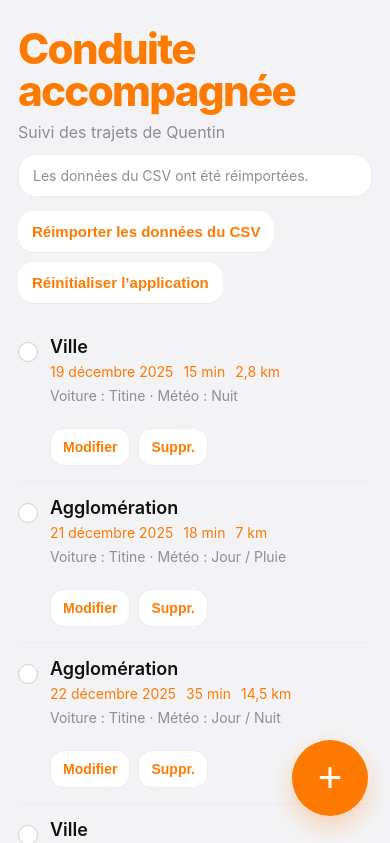
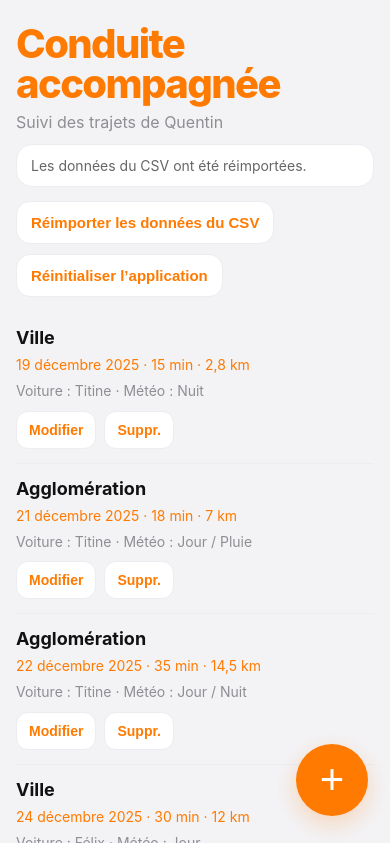
Before and after one commit to luiscoixao/conduite, a plain HTML site: page index.html in a window 390 px wide. Both pictures are taken after a click on the button "Réimporter les données du CSV". Shown: the top 843 px of the page. Drawn offline with Linux system fonts and the light colour scheme.

Commit message:
Update index.html

```diff
--- a/index.html
+++ b/index.html
@@ -1,289 +1,58 @@
 <!DOCTYPE html>
 <html lang="fr">
 <head>
-<meta charset="UTF-8" />
-<meta name="viewport" content="width=device-width, initial-scale=1.0, viewport-fit=cover" />
-<link rel="apple-touch-icon" href="icon.png" />
+<meta charset="UTF-8">
+<meta name="viewport" content="width=device-width, initial-scale=1.0, viewport-fit=cover">
 <title>Conduite accompagnée</title>
-
+<link rel="apple-touch-icon" href="icon.png">
 <style>
 *{box-sizing:border-box;-webkit-tap-highlight-color:transparent}
-
-:root{
-  --bg:#f3f3f6;
-  --text:#111;
-  --muted:#8e8e93;
-  --accent:#ff7a00;
-  --line:#ececf1;
-  --card:#fff;
-}
-
-body{
-  margin:0;
-  font-family:-apple-system,BlinkMacSystemFont,"SF Pro Text",sans-serif;
-  background:var(--bg);
-  color:var(--text);
-  padding:28px 18px 140px;
-}
-
+body{margin:0;padding:24px 16px 130px;background:#f3f3f6;color:#111;font-family:-apple-system,BlinkMacSystemFont,"SF Pro Text",sans-serif}
 .app{max-width:760px;margin:0 auto}
-
-h1{
-  margin:0 0 10px;
-  font-size:42px;
-  font-weight:800;
-  letter-spacing:-0.04em;
-  color:var(--accent);
-  line-height:1;
-}
-
-.subtitle{
-  color:var(--muted);
-  font-size:16px;
-  margin-bottom:12px;
-}
-
-.notice{
-  background:#fff;
-  border:1px solid var(--line);
-  border-radius:18px;
-  padding:12px 14px;
-  margin-bottom:14px;
-  font-size:14px;
-  color:var(--muted);
-}
-
-.top-actions{
-  display:flex;
-  gap:10px;
-  margin-bottom:18px;
-  flex-wrap:wrap;
-}
-
-.small-btn,
-.btn,
-.fab,
-.mini-btn{
-  appearance:none;
-  -webkit-appearance:none;
-  border:none;
-  cursor:pointer;
-  pointer-events:auto;
-}
-
-.small-btn{
-  background:#fff;
-  color:var(--accent);
-  border-radius:16px;
-  padding:12px 14px;
-  font-size:15px;
-  font-weight:700;
-  box-shadow:0 1px 0 rgba(0,0,0,.03);
-}
-
-.list{display:flex;flex-direction:column}
-
-.drive{
-  display:grid;
-  grid-template-columns:20px 1fr auto;
-  gap:12px;
-  padding:15px 0;
-  border-bottom:1px solid var(--line);
-  align-items:start;
-}
-
-.drive-bullet{
-  width:20px;
-  height:20px;
-  border-radius:50%;
-  border:1.5px solid #d1d1d6;
-  margin-top:6px;
-  background:#fff;
-}
-
-.drive-main{min-width:0}
-
-.drive-title{
-  font-size:18px;
-  font-weight:600;
-}
-
-.drive-meta{
-  margin-top:6px;
-  font-size:14px;
-  color:var(--accent);
-  display:flex;
-  gap:10px;
-  flex-wrap:wrap;
-}
-
-.drive-note{
-  margin-top:7px;
-  font-size:14px;
-  color:var(--muted);
-  line-height:1.35;
-}
-
-.drive-actions{
-  display:flex;
-  gap:8px;
-  align-self:center;
-}
-
-.mini-btn{
-  background:#fff;
-  border:1px solid var(--line);
-  color:var(--accent);
-  border-radius:14px;
-  padding:10px 12px;
-  font-size:14px;
-  font-weight:700;
-}
-
-.empty{
-  color:var(--muted);
-  font-size:17px;
-  display:none;
-}
-
-.totals{
-  margin-top:22px;
-  background:var(--card);
-  border-radius:22px;
-  padding:18px;
-  display:grid;
-  grid-template-columns:1fr 1fr;
-  gap:12px;
-  box-shadow:0 1px 0 rgba(0,0,0,.03);
-}
-
-.total-box{
-  background:#fafafc;
-  border:1px solid var(--line);
-  border-radius:18px;
-  padding:14px;
-}
-
-.total-label{
-  font-size:13px;
-  color:var(--muted);
-  margin-bottom:6px;
-}
-
-.total-value{
-  font-size:28px;
-  font-weight:800;
-  letter-spacing:-0.03em;
-  color:var(--accent);
-}
-
-.editor-backdrop{
-  position:fixed;
-  inset:0;
-  background:rgba(0,0,0,.22);
-  display:none;
-  align-items:flex-end;
-  padding:12px;
-  z-index:9999;
-}
-
-.editor-backdrop.open{display:flex}
-
-.editor-sheet{
-  width:100%;
-  background:#fff;
-  border-radius:28px;
-  padding:18px;
-  max-height:92vh;
-  overflow:auto;
-  box-shadow:0 12px 40px rgba(0,0,0,.18);
-}
-
-.editor-title{
-  font-size:22px;
-  font-weight:700;
-  color:var(--accent);
-  margin-bottom:12px;
-}
-
-.field{
-  width:100%;
-  padding:14px;
-  border-radius:18px;
-  border:1px solid #e7e7ec;
-  margin-bottom:12px;
-  font-size:17px;
-  flex:1;
-  min-width:0;
-  background:#fff;
-  color:#111;
-}
-
-.field:focus{
-  border-color:var(--accent);
-  outline:none;
-}
-
-.row{
-  display:flex;
-  gap:10px;
-}
-
-.actions{
-  display:flex;
-  gap:10px;
-  margin-top:8px;
-}
-
-.btn{
-  flex:1;
-  padding:14px;
-  border-radius:18px;
-  font-weight:700;
-  font-size:16px;
-}
-
-.btn-cancel{
-  background:#f2f2f7;
-  color:#111;
-}
-
-.btn-save{
-  background:var(--accent);
-  color:#fff;
-}
-
-.fab{
-  position:fixed;
-  right:22px;
-  bottom:28px;
-  width:76px;
-  height:76px;
-  border-radius:50%;
-  background:var(--accent);
-  color:#fff;
-  font-size:42px;
-  box-shadow:0 10px 24px rgba(255,122,0,.28);
-  z-index:1000;
-}
-
-@media (max-width:560px){
-  .drive{grid-template-columns:20px 1fr}
-  .drive-actions{
-    grid-column:2;
-    justify-self:start;
-    margin-top:10px;
-  }
-  .totals{grid-template-columns:1fr}
+h1{margin:0 0 8px;font-size:40px;line-height:1;font-weight:800;letter-spacing:-0.04em;color:#ff7a00}
+.subtitle{font-size:16px;color:#8e8e93;margin-bottom:12px}
+.notice{background:#fff;border:1px solid #ececf1;border-radius:16px;padding:12px 14px;font-size:14px;color:#666;margin-bottom:14px}
+.top-actions{display:flex;gap:10px;flex-wrap:wrap;margin-bottom:16px}
+.small-btn,.mini-btn,.btn,.fab{appearance:none;-webkit-appearance:none;border:none;cursor:pointer}
+.small-btn{background:#fff;color:#ff7a00;border:1px solid #ececf1;border-radius:14px;padding:12px 14px;font-size:15px;font-weight:700}
+.list{display:block}
+.drive{display:block;background:transparent;border-bottom:1px solid #ececf1;padding:14px 0}
+.drive-title{font-size:18px;font-weight:700;margin-bottom:6px}
+.drive-meta{font-size:14px;color:#ff7a00;line-height:1.5}
+.drive-note{margin-top:6px;font-size:14px;color:#8e8e93;line-height:1.4}
+.drive-actions{display:flex;gap:8px;margin-top:10px}
+.mini-btn{background:#fff;color:#ff7a00;border:1px solid #ececf1;border-radius:12px;padding:10px 12px;font-size:14px;font-weight:700}
+.empty{display:none;font-size:17px;color:#8e8e93;padding:10px 0}
+.totals{margin-top:22px}
+.total-box{background:#fff;border:1px solid #ececf1;border-radius:18px;padding:14px;margin-bottom:12px}
+.total-label{font-size:13px;color:#8e8e93;margin-bottom:6px}
+.total-value{font-size:28px;font-weight:800;letter-spacing:-0.03em;color:#ff7a00}
+.editor-backdrop{display:none;position:fixed;left:0;right:0;top:0;bottom:0;background:rgba(0,0,0,.22);padding:12px;z-index:9999}
+.editor-backdrop.open{display:block}
+.editor-sheet{position:absolute;left:12px;right:12px;bottom:12px;background:#fff;border-radius:24px;padding:18px;max-height:88vh;overflow:auto}
+.editor-title{font-size:22px;font-weight:700;color:#ff7a00;margin-bottom:12px}
+.field{display:block;width:100%;padding:14px;border-radius:16px;border:1px solid #e7e7ec;margin-bottom:12px;font-size:17px;background:#fff;color:#111}
+.row{display:block}
+.actions{display:flex;gap:10px;margin-top:8px}
+.btn{flex:1;padding:14px;border-radius:16px;font-weight:700;font-size:16px}
+.btn-cancel{background:#f2f2f7;color:#111}
+.btn-save{background:#ff7a00;color:#fff}
+.fab{position:fixed;right:22px;bottom:28px;width:72px;height:72px;border-radius:36px;background:#ff7a00;color:#fff;font-size:42px;z-index:1000;box-shadow:0 8px 24px rgba(255,122,0,.25)}
+.debug{white-space:pre-wrap;background:#fff3f3;border:1px solid #ffd1d1;color:#b00020;border-radius:14px;padding:12px;margin-bottom:12px;display:none}
+@media (min-width:561px){
+.row{display:flex;gap:10px}
+.row .field{flex:1}
+.totals{display:flex;gap:12px}
+.totals .total-box{flex:1;margin-bottom:0}
 }
 </style>
 </head>
-
 <body>
 <div class="app">
   <h1>Conduite accompagnée</h1>
   <div class="subtitle">Suivi des trajets de Quentin</div>
-  <div class="notice" id="notice">Les trajets du fichier CSV sont déjà importés.</div>
+  <div id="debug" class="debug"></div>
+  <div id="notice" class="notice">Les trajets du fichier CSV sont déjà importés.</div>
 
   <div class="top-actions">
     <button id="importBtn" class="small-btn" type="button">Réimporter les données du CSV</button>
@@ -309,23 +78,18 @@ h1{
 
 <div id="editorBackdrop" class="editor-backdrop">
   <div class="editor-sheet">
-    <div class="editor-title" id="editorTitle">Nouveau trajet</div>
-
-    <input id="driveCar" class="field" placeholder="Voiture" />
-    <input id="driveDate" type="date" class="field" />
-
+    <div id="editorTitle" class="editor-title">Nouveau trajet</div>
+    <input id="driveCar" class="field" placeholder="Voiture">
+    <input id="driveDate" type="date" class="field">
     <div class="row">
-      <input id="driveTrip" class="field" placeholder="Trajet" />
-      <input id="driveWeather" class="field" placeholder="Météo" />
+      <input id="driveTrip" class="field" placeholder="Trajet">
+      <input id="driveWeather" class="field" placeholder="Météo">
     </div>
-
     <div class="row">
-      <input id="driveDuration" type="number" min="0" step="1" class="field" placeholder="Durée (min)" />
-      <input id="driveKm" type="number" min="0" step="0.1" class="field" placeholder="Km" />
+      <input id="driveDuration" type="number" min="0" step="1" class="field" placeholder="Durée (min)">
+      <input id="driveKm" type="number" min="0" step="0.1" class="field" placeholder="Km">
     </div>
-
-    <input id="driveComment" class="field" placeholder="Commentaire" />
-
+    <input id="driveComment" class="field" placeholder="Commentaire">
     <div class="actions">
       <button id="cancelBtn" class="btn btn-cancel" type="button">Annuler</button>
       <button id="saveBtn" class="btn btn-save" type="button">Enregistrer</button>
@@ -334,6 +98,7 @@ h1{
 </div>
 
 <script>
+(function(){
   var INITIAL_DRIVES = [
     {car:"Titine",date:"2025-12-19",trip:"Ville",duration:15,km:2.8,weather:"Nuit",comment:""},
     {car:"Titine",date:"2025-12-21",trip:"Agglomération",duration:18,km:7,weather:"Jour / Pluie",comment:""},
@@ -356,31 +121,29 @@ var INITIAL_DRIVES = [
     {car:"Félix",date:"2026-03-18",trip:"Ville",duration:15,km:4,weather:"Jour",comment:""}
   ];
 
-var STORAGE_KEY = "drives_conduite_quentin_v5";
+  var STORAGE_KEY = "drives_conduite_quentin_v6";
   var editingIndex = null;
   var memoryDrives = cloneInitial();
+  var CAN_STORE = storageAvailable();
+
+  function showDebug(msg){
+    var box = document.getElementById('debug');
+    box.style.display = 'block';
+    box.innerHTML = msg;
+  }
+
+  window.onerror = function(message, source, lineno, colno){
+    showDebug('Erreur Safari détectée :\n' + message + '\nLigne : ' + lineno + (colno ? ' / Colonne : ' + colno : ''));
+  };
 
   function cloneInitial(){
-  var arr = [];
-  var i;
-  for(i = 0; i < INITIAL_DRIVES.length; i++){
-    arr.push({
-      car: INITIAL_DRIVES[i].car,
-      date: INITIAL_DRIVES[i].date,
-      trip: INITIAL_DRIVES[i].trip,
-      duration: INITIAL_DRIVES[i].duration,
-      km: INITIAL_DRIVES[i].km,
-      weather: INITIAL_DRIVES[i].weather,
-      comment: INITIAL_DRIVES[i].comment
-    });
-  }
-  return arr;
+    return JSON.parse(JSON.stringify(INITIAL_DRIVES));
   }
 
   function storageAvailable(){
     try{
-    var key = "__test_storage__";
-    localStorage.setItem(key, "1");
+      var key = '__test_storage__';
+      localStorage.setItem(key,'1');
       localStorage.removeItem(key);
       return true;
     }catch(e){
@@ -388,24 +151,16 @@ function storageAvailable(){
     }
   }
 
-var CAN_STORE = storageAvailable();
-
   function getDrives(){
-  if(!CAN_STORE){
-    return memoryDrives;
-  }
-
+    if(!CAN_STORE){ return memoryDrives; }
     try{
       var raw = localStorage.getItem(STORAGE_KEY);
       if(!raw){
-      var seeded = cloneInitial();
-      localStorage.setItem(STORAGE_KEY, JSON.stringify(seeded));
-      return seeded;
+        localStorage.setItem(STORAGE_KEY, JSON.stringify(cloneInitial()));
+        return cloneInitial();
       }
       var parsed = JSON.parse(raw);
-    if(Object.prototype.toString.call(parsed) === "[object Array]"){
-      return parsed;
-    }
+      if(Object.prototype.toString.call(parsed) === '[object Array]') return parsed;
       return cloneInitial();
     }catch(e){
       return cloneInitial();
@@ -413,190 +168,139 @@ function getDrives(){
   }
 
   function saveDrives(drives){
-  if(!CAN_STORE){
-    memoryDrives = drives;
-    return;
-  }
+    if(!CAN_STORE){ memoryDrives = drives; return; }
     localStorage.setItem(STORAGE_KEY, JSON.stringify(drives));
   }
 
   function escapeHtml(str){
-  return String(str || "")
-    .replace(/&/g,"&amp;")
-    .replace(/</g,"&lt;")
-    .replace(/>/g,"&gt;")
-    .replace(/"/g,"&quot;")
-    .replace(/'/g,"&#039;");
+    return String(str || '')
+      .replace(/&/g,'&amp;')
+      .replace(/</g,'&lt;')
+      .replace(/>/g,'&gt;')
+      .replace(/"/g,'&quot;')
+      .replace(/'/g,'&#039;');
   }
 
   function formatDateFr(date){
-  if(!date) return "Date non renseignée";
-
-  var parts = date.split("-");
+    if(!date) return 'Date non renseignée';
+    if(date.indexOf('-') === -1) return date;
+    var parts = date.split('-');
     if(parts.length !== 3) return date;
-
-  var year = parseInt(parts[0],10);
-  var month = parseInt(parts[1],10) - 1;
-  var day = parseInt(parts[2],10);
-
-  var d = new Date(year, month, day);
+    var d = new Date(parseInt(parts[0],10), parseInt(parts[1],10)-1, parseInt(parts[2],10));
     if(isNaN(d.getTime())) return date;
-
-  return d.toLocaleDateString("fr-FR", {
-    day:"numeric",
-    month:"long",
-    year:"numeric"
-  });
+    return d.toLocaleDateString('fr-FR', {day:'numeric', month:'long', year:'numeric'});
   }
 
   function formatKm(value){
     var num = Number(value || 0);
-  return num.toLocaleString("fr-FR", {
-    minimumFractionDigits:0,
-    maximumFractionDigits:1
-  }) + " km";
+    return num.toLocaleString('fr-FR', {minimumFractionDigits:0, maximumFractionDigits:1}) + ' km';
   }
 
   function formatDuration(minutes){
     var total = Math.round(Number(minutes || 0));
-  var h = Math.floor(total / 60);
+    var h = Math.floor(total/60);
     var m = total % 60;
-
-  if(h && m) return h + " h " + m + " min";
-  if(h) return h + " h";
-  return m + " min";
+    if(h && m) return h + ' h ' + m + ' min';
+    if(h) return h + ' h';
+    return m + ' min';
   }
 
   function setNotice(text){
-  document.getElementById("notice").textContent = text;
+    document.getElementById('notice').innerHTML = text;
   }
 
   function updateTotals(drives){
     var totalKm = 0;
     var totalMin = 0;
     var i;
-
-  for(i = 0; i < drives.length; i++){
+    for(i=0;i<drives.length;i++){
       totalKm += Number(drives[i].km || 0);
       totalMin += Number(drives[i].duration || 0);
     }
-
-  document.getElementById("totalKm").textContent = formatKm(totalKm);
-  document.getElementById("totalHours").textContent = formatDuration(totalMin);
+    document.getElementById('totalKm').innerHTML = formatKm(totalKm);
+    document.getElementById('totalHours').innerHTML = formatDuration(totalMin);
   }
 
   function buildDetail(drive){
-  var parts = [];
-
-  if(drive.car) parts.push("Voiture : " + escapeHtml(drive.car));
-  if(drive.weather) parts.push("Météo : " + escapeHtml(drive.weather));
-  if(drive.comment) parts.push("Note : " + escapeHtml(drive.comment));
-
-  if(!parts.length) return "Aucun détail";
-  return parts.join(" · ");
+    var arr = [];
+    if(drive.car) arr.push('Voiture : ' + escapeHtml(drive.car));
+    if(drive.weather) arr.push('Météo : ' + escapeHtml(drive.weather));
+    if(drive.comment) arr.push('Note : ' + escapeHtml(drive.comment));
+    if(!arr.length) return 'Aucun détail';
+    return arr.join(' · ');
   }
 
   function render(){
     var drives = getDrives();
-  var list = document.getElementById("driveList");
-  var empty = document.getElementById("emptyState");
+    var list = document.getElementById('driveList');
+    var empty = document.getElementById('emptyState');
     var i, drive, row, html;
-
-  list.innerHTML = "";
-
+    list.innerHTML = '';
     if(!drives.length){
-    empty.style.display = "block";
+      empty.style.display = 'block';
       updateTotals([]);
       return;
     }
-
-  empty.style.display = "none";
-
-  for(i = 0; i < drives.length; i++){
+    empty.style.display = 'none';
+    for(i=0;i<drives.length;i++){
       drive = drives[i];
-    row = document.createElement("div");
-    row.className = "drive";
-
+      row = document.createElement('div');
+      row.className = 'drive';
       html = ''
-      + '<div class="drive-bullet"></div>'
-      + '<div class="drive-main">'
-      +   '<div class="drive-title">' + escapeHtml(drive.trip || "Trajet") + '</div>'
-      +   '<div class="drive-meta">'
-      +     '<span>' + formatDateFr(drive.date) + '</span>'
-      +     '<span>' + formatDuration(drive.duration) + '</span>'
-      +     '<span>' + formatKm(drive.km) + '</span>'
-      +   '</div>'
-      +   '<div class="drive-note">' + buildDetail(drive) + '</div>'
-      + '</div>'
+        + '<div class="drive-title">' + escapeHtml(drive.trip || 'Trajet') + '</div>'
+        + '<div class="drive-meta">' + formatDateFr(drive.date) + ' · ' + formatDuration(drive.duration) + ' · ' + formatKm(drive.km) + '</div>'
+        + '<div class="drive-note">' + buildDetail(drive) + '</div>'
         + '<div class="drive-actions">'
-      +   '<button class="mini-btn" type="button" data-action="edit" data-index="' + i + '">Modifier</button>'
-      +   '<button class="mini-btn" type="button" data-action="delete" data-index="' + i + '">Suppr.</button>'
+        + '<button class="mini-btn" type="button" data-action="edit" data-index="' + i + '">Modifier</button>'
+        + '<button class="mini-btn" type="button" data-action="delete" data-index="' + i + '">Suppr.</button>'
         + '</div>';
-
       row.innerHTML = html;
       list.appendChild(row);
     }
-
     updateTotals(drives);
   }
 
   function openEditor(index){
     var drives = getDrives();
-  var isNew = (typeof index !== "number");
-  var drive;
-
+    var isNew = typeof index !== 'number';
+    var drive = isNew ? {car:'',date:'',trip:'',weather:'',duration:'',km:'',comment:''} : drives[index];
     editingIndex = isNew ? null : index;
-
-  if(isNew){
-    drive = {car:"",date:"",trip:"",weather:"",duration:"",km:"",comment:""};
-  }else{
-    drive = drives[index];
-  }
-
-  document.getElementById("editorTitle").textContent = isNew ? "Nouveau trajet" : "Modifier le trajet";
-  document.getElementById("driveCar").value = drive.car || "";
-  document.getElementById("driveDate").value = drive.date || "";
-  document.getElementById("driveTrip").value = drive.trip || "";
-  document.getElementById("driveWeather").value = drive.weather || "";
-  document.getElementById("driveDuration").value = (drive.duration === 0 || drive.duration) ? drive.duration : "";
-  document.getElementById("driveKm").value = (drive.km === 0 || drive.km) ? drive.km : "";
-  document.getElementById("driveComment").value = drive.comment || "";
-
-  document.getElementById("editorBackdrop").classList.add("open");
+    document.getElementById('editorTitle').innerHTML = isNew ? 'Nouveau trajet' : 'Modifier le trajet';
+    document.getElementById('driveCar').value = drive.car || '';
+    document.getElementById('driveDate').value = drive.date || '';
+    document.getElementById('driveTrip').value = drive.trip || '';
+    document.getElementById('driveWeather').value = drive.weather || '';
+    document.getElementById('driveDuration').value = (drive.duration === 0 || drive.duration) ? drive.duration : '';
+    document.getElementById('driveKm').value = (drive.km === 0 || drive.km) ? drive.km : '';
+    document.getElementById('driveComment').value = drive.comment || '';
+    document.getElementById('editorBackdrop').className = 'editor-backdrop open';
   }
 
   function closeEditor(){
-  document.getElementById("editorBackdrop").classList.remove("open");
+    document.getElementById('editorBackdrop').className = 'editor-backdrop';
     editingIndex = null;
   }
 
   function saveCurrentDrive(){
-  var trip = document.getElementById("driveTrip").value.replace(/^\s+|\s+$/g,"");
-  if(!trip){
-    setNotice("Le champ trajet est obligatoire.");
-    return;
-  }
-
+    var trip = document.getElementById('driveTrip').value.replace(/^\s+|\s+$/g,'');
+    if(!trip){ setNotice('Le champ trajet est obligatoire.'); return; }
     var entry = {
-    car: document.getElementById("driveCar").value.replace(/^\s+|\s+$/g,""),
-    date: document.getElementById("driveDate").value,
+      car: document.getElementById('driveCar').value.replace(/^\s+|\s+$/g,''),
+      date: document.getElementById('driveDate').value,
       trip: trip,
-    weather: document.getElementById("driveWeather").value.replace(/^\s+|\s+$/g,""),
-    duration: Number(document.getElementById("driveDuration").value || 0),
-    km: Number(document.getElementById("driveKm").value || 0),
-    comment: document.getElementById("driveComment").value.replace(/^\s+|\s+$/g,"")
+      weather: document.getElementById('driveWeather').value.replace(/^\s+|\s+$/g,''),
+      duration: Number(document.getElementById('driveDuration').value || 0),
+      km: Number(document.getElementById('driveKm').value || 0),
+      comment: document.getElementById('driveComment').value.replace(/^\s+|\s+$/g,'')
     };
-
     var drives = getDrives();
-
     if(editingIndex === null){
       drives.push(entry);
-    setNotice("Nouveau trajet ajouté.");
+      setNotice('Nouveau trajet ajouté.');
     }else{
       drives[editingIndex] = entry;
-    setNotice("Trajet modifié.");
+      setNotice('Trajet modifié.');
     }
-
     saveDrives(drives);
     closeEditor();
     render();
@@ -604,33 +308,29 @@ function saveCurrentDrive(){
 
   function deleteDrive(index){
     var drives = getDrives();
-  drives.splice(index, 1);
+    drives.splice(index,1);
     saveDrives(drives);
-  setNotice("Trajet supprimé.");
+    setNotice('Trajet supprimé.');
     render();
   }
 
   function reimportData(){
     var fresh = cloneInitial();
     saveDrives(fresh);
-  setNotice("Les données du CSV ont été réimportées.");
+    setNotice('Les données du CSV ont été réimportées.');
     render();
   }
 
   function resetApp(){
-  if(CAN_STORE){
-    localStorage.removeItem(STORAGE_KEY);
-  }
+    if(CAN_STORE){ localStorage.removeItem(STORAGE_KEY); }
     memoryDrives = cloneInitial();
-  setNotice("Application réinitialisée avec les données du CSV.");
+    setNotice('Application réinitialisée avec les données du CSV.');
     render();
   }
 
   function findActionButton(target){
     while(target && target !== document){
-    if(target.getAttribute && target.getAttribute("data-action")){
-      return target;
-    }
+      if(target.getAttribute && target.getAttribute('data-action')) return target;
       target = target.parentNode;
     }
     return null;
@@ -638,36 +338,31 @@ function findActionButton(target){
 
   function handleListClick(event){
     var button = findActionButton(event.target);
-  var index;
-  var action;
-
+    var index, action;
     if(!button) return;
-
-  index = Number(button.getAttribute("data-index"));
-  action = button.getAttribute("data-action");
-
-  if(action === "edit") openEditor(index);
-  if(action === "delete") deleteDrive(index);
+    index = Number(button.getAttribute('data-index'));
+    action = button.getAttribute('data-action');
+    if(action === 'edit') openEditor(index);
+    if(action === 'delete') deleteDrive(index);
   }
 
-function init(){
+  try{
     render();
-
-  document.getElementById("fab").addEventListener("click", function(){ openEditor(); });
-  document.getElementById("importBtn").addEventListener("click", reimportData);
-  document.getElementById("resetBtn").addEventListener("click", resetApp);
-  document.getElementById("cancelBtn").addEventListener("click", closeEditor);
-  document.getElementById("saveBtn").addEventListener("click", saveCurrentDrive);
-  document.getElementById("driveList").addEventListener("click", handleListClick);
-
-  document.getElementById("editorBackdrop").addEventListener("click", function(event){
-    if(event.target && event.target.id === "editorBackdrop"){
-      closeEditor();
+    document.getElementById('fab').onclick = function(){ openEditor(); };
+    document.getElementById('importBtn').onclick = reimportData;
+    document.getElementById('resetBtn').onclick = resetApp;
+    document.getElementById('cancelBtn').onclick = closeEditor;
+    document.getElementById('saveBtn').onclick = saveCurrentDrive;
+    document.getElementById('driveList').onclick = handleListClick;
+    document.getElementById('editorBackdrop').onclick = function(event){
+      event = event || window.event;
+      var target = event.target || event.srcElement;
+      if(target && target.id === 'editorBackdrop') closeEditor();
+    };
+  }catch(err){
+    showDebug('Initialisation bloquée :\n' + (err && err.message ? err.message : err));
   }
-  });
-}
-
-init();
+})();
 </script>
 </body>
 </html>
```
Lines whose indentation alone changed are shown as unchanged.
